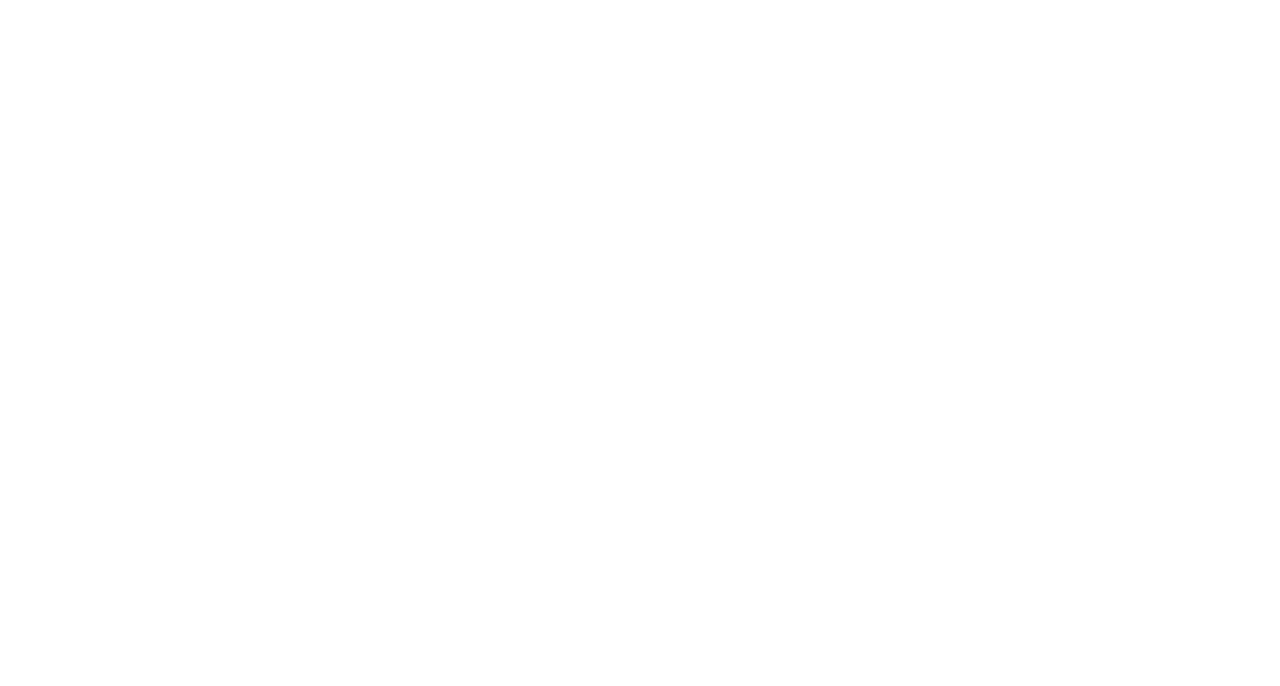
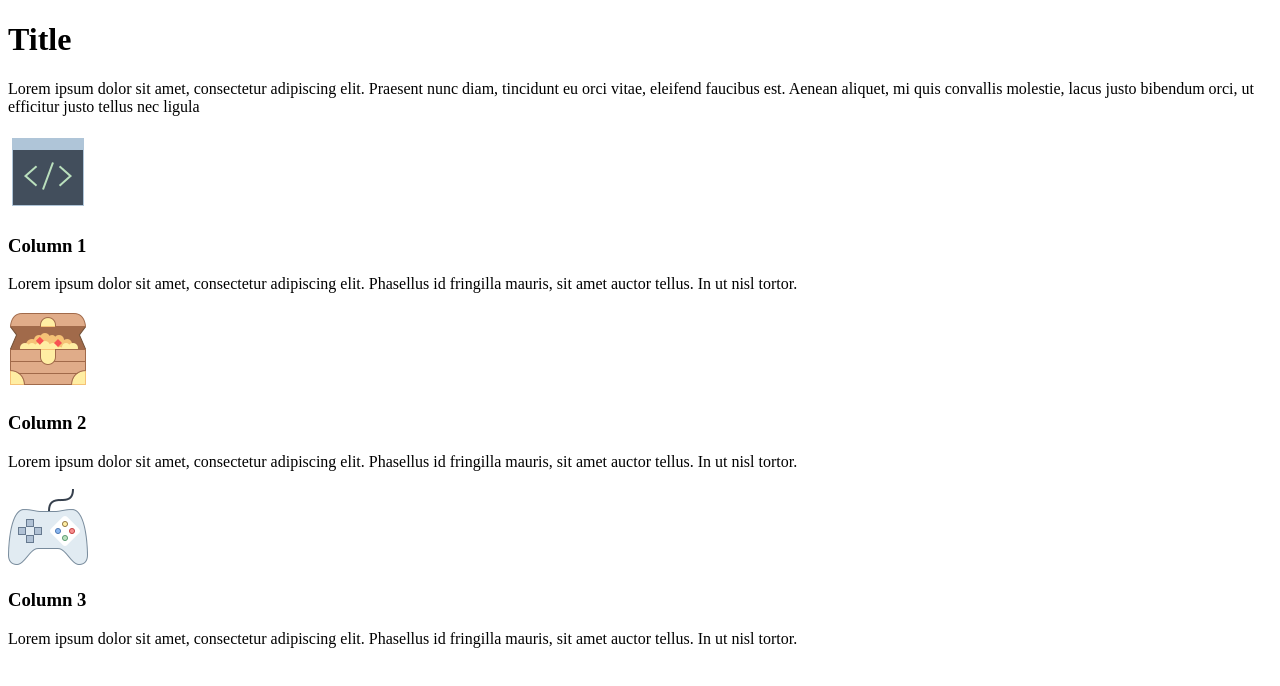
Before and after one commit to vityavv/cuay-website, a plain HTML site: page index.html in a window 1280 px wide. Drawn offline with Linux system fonts and the light colour scheme.

Commit message:
Fill in HTML

```diff
--- a/index.html
+++ b/index.html
@@ -4,14 +4,30 @@
 	<title>cuay</title>
 </head>
 <body>
+	<h1>Title</h1>
+	<p>
+		Lorem ipsum dolor sit amet, consectetur adipiscing elit. Praesent nunc diam, tincidunt eu orci vitae, eleifend faucibus est. Aenean aliquet, mi quis convallis molestie, lacus justo bibendum orci, ut efficitur justo tellus nec ligula
+	</p>
 	<div id="col1" class="column">
-
+		<img src="images/code.png" />
+		<h3>Column 1</h3>
+		<p>
+			Lorem ipsum dolor sit amet, consectetur adipiscing elit. Phasellus id fringilla mauris, sit amet auctor tellus. In ut nisl tortor.
+		</p>
 	</div>
 	<div id="col2" class="column">
-
+		<img src="images/treasure_chest.png" />
+		<h3>Column 2</h3>
+		<p>
+			Lorem ipsum dolor sit amet, consectetur adipiscing elit. Phasellus id fringilla mauris, sit amet auctor tellus. In ut nisl tortor.
+		</p>
 	</div>
 	<div id="col3" class="column">
-
+		<img src="images/game_controller.png" />
+		<h3>Column 3</h3>
+		<p>
+			Lorem ipsum dolor sit amet, consectetur adipiscing elit. Phasellus id fringilla mauris, sit amet auctor tellus. In ut nisl tortor.
+		</p>
 	</div>
 </body>
 </html>
```
